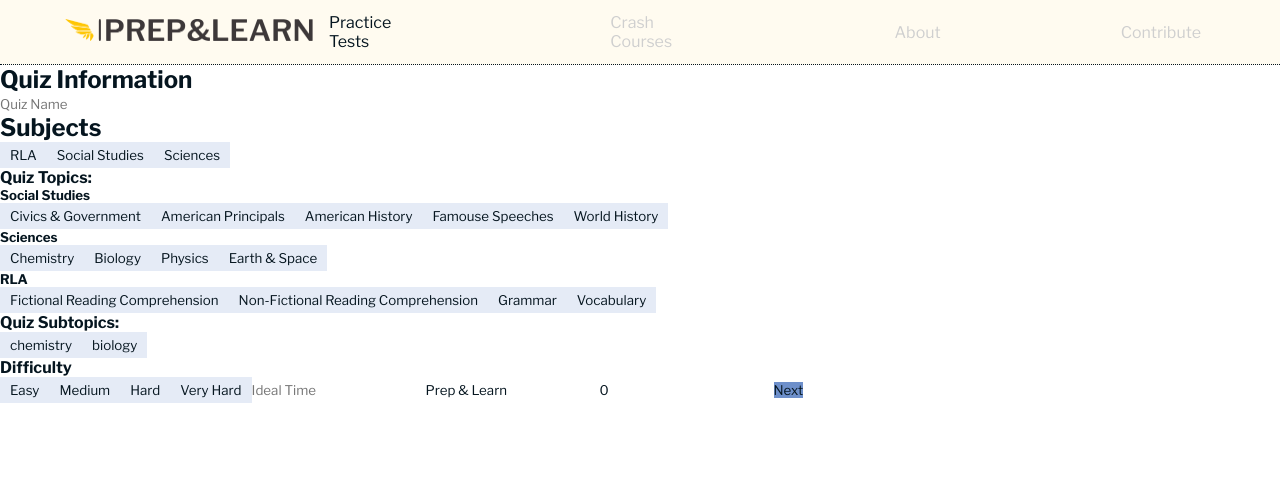
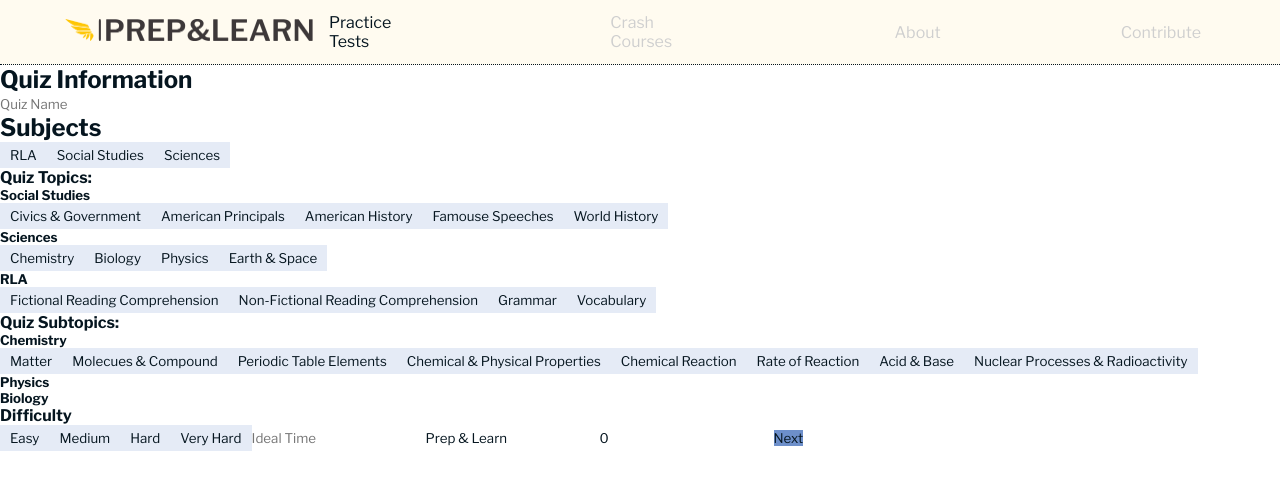
Before and after one commit to minkhaung-mkks/prep-learn, a Next.js app: page /forms in a window 1280 px wide. Shown: the top 490 px of the page. Built offline with nearby package versions, Linux system fonts and the light colour scheme.

Commit message:
Chemistry Topics

```diff
--- a/components/QuizInfo.jsx
+++ b/components/QuizInfo.jsx
@@ -84,8 +84,17 @@ const QuizInfo = ({ quizInfoState, updateQuizInfoState, nextPage }) => {
       </div>
       <div>
         <h4>Quiz Subtopics:</h4>
-        <button className={`selectingBtn ${quizSubtopic.includes(`chemistry`) ? 'selectedBtn' : ''} `} onClick={() => handleSubtopicClick('chemistry')}>chemistry</button>
-        <button className={`selectingBtn ${quizSubtopic.includes(`biology`) ? 'selectedBtn' : ''} `} onClick={() => handleSubtopicClick('biology')}>biology</button>
+        <h5>Chemistry</h5>
+        <button className={`selectingBtn ${quizSubtopic.includes(`Matter`) ? 'selectedBtn' : ''} `} onClick={() => handleSubtopicClick('Matter')}>Matter</button>
+        <button className={`selectingBtn ${quizSubtopic.includes(`Molecues & Compound`) ? 'selectedBtn' : ''} `} onClick={() => handleSubtopicClick('Molecues & Compound')}>Molecues & Compound</button>
+        <button className={`selectingBtn ${quizSubtopic.includes(`Periodic Table Elements`) ? 'selectedBtn' : ''} `} onClick={() => handleSubtopicClick('Periodic Table Elements')}>Periodic Table Elements</button>
+        <button className={`selectingBtn ${quizSubtopic.includes(`Chemical & Physical Properties`) ? 'selectedBtn' : ''} `} onClick={() => handleSubtopicClick('Chemical & Physical Properties')}>Chemical & Physical Properties</button>
+        <button className={`selectingBtn ${quizSubtopic.includes(`Chemical Reaction`) ? 'selectedBtn' : ''} `} onClick={() => handleSubtopicClick('Chemical Reaction')}>Chemical Reaction</button>
+        <button className={`selectingBtn ${quizSubtopic.includes(`Rate of Reaction`) ? 'selectedBtn' : ''} `} onClick={() => handleSubtopicClick('Rate of Reaction')}>Rate of Reaction</button>
+        <button className={`selectingBtn ${quizSubtopic.includes(`Acid & Base`) ? 'selectedBtn' : ''} `} onClick={() => handleSubtopicClick('Acid & Base')}>Acid & Base</button>
+        <button className={`selectingBtn ${quizSubtopic.includes(`Nuclear Processes & Radioactivity`) ? 'selectedBtn' : ''} `} onClick={() => handleSubtopicClick('Nuclear Processes & Radioactivity')}>Nuclear Processes & Radioactivity</button>
+        <h5>Physics</h5>
+        <h5>Biology</h5>
       </div>
       <h4>Difficulty</h4>
       <button className={`selectingBtn ${difficulty === 'Easy' ? 'selectedBtn' : ''} `} onClick={() => handleDifficultyClick('Easy')}>
```
